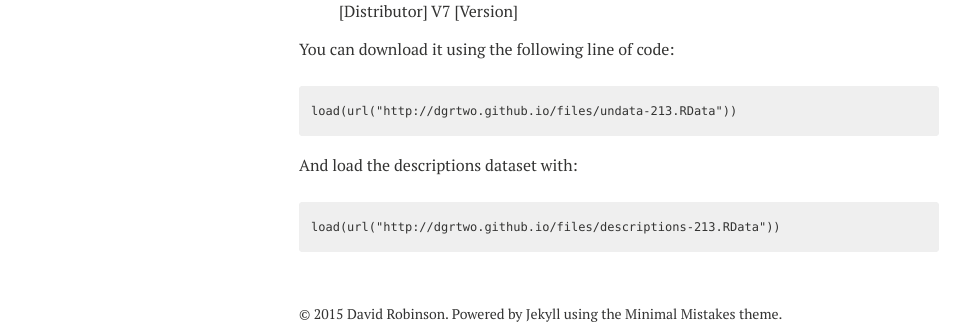
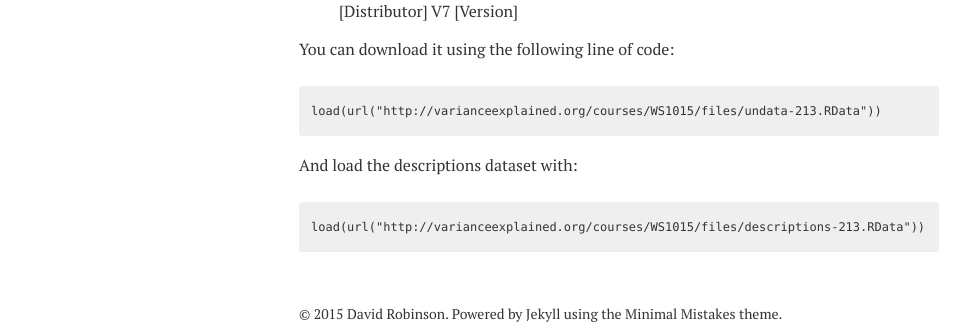
Before and after one commit to orenetar3/dgrtwo.github.com, a Jekyll site: the page built from courses/WS1015/index.md, in a window 1280 px wide. Shown: the part 1981-2305 px from the top of the page, without its empty margins (21-991 px from the left). Built offline with Jekyll 4.4.1, drawn with Linux system fonts in a browser that asks for light colours; nearby versions of some CDN libraries; part of the change alters nothing that is shown.

Commit message:
Fixed download links on WS1015 page

```diff
--- a/courses/WS1015/index.md
+++ b/courses/WS1015/index.md
@@ -48,8 +48,8 @@ Relevant Code
 
 You can download it using the following line of code:
 
-    load(url("http://dgrtwo.github.io/files/undata-213.RData"))
+    load(url("http://varianceexplained.org/courses/WS1015/files/undata-213.RData"))
 
 And load the descriptions dataset with:
 
-    load(url("http://dgrtwo.github.io/files/descriptions-213.RData"))
+    load(url("http://varianceexplained.org/courses/WS1015/files/descriptions-213.RData"))
```
